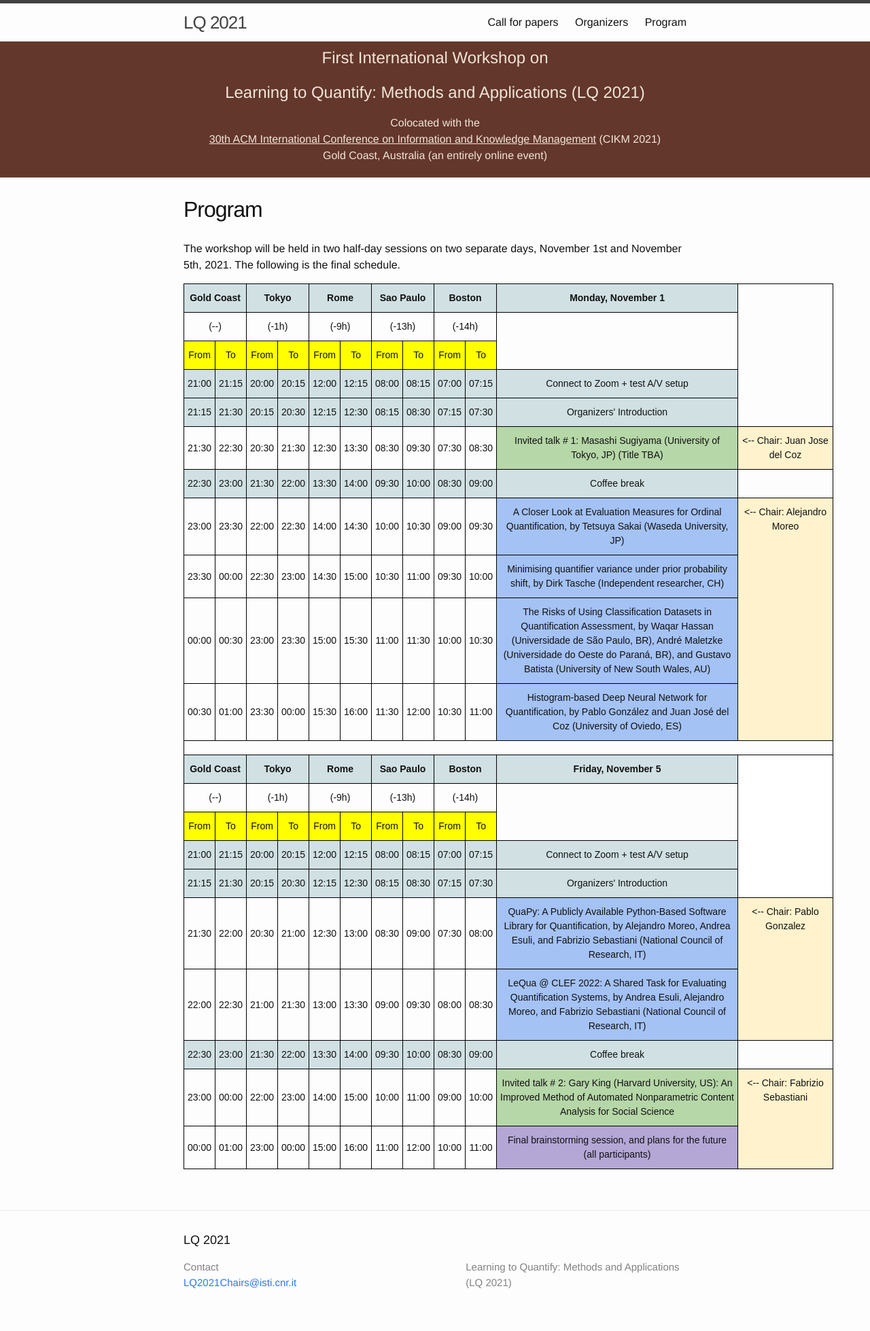
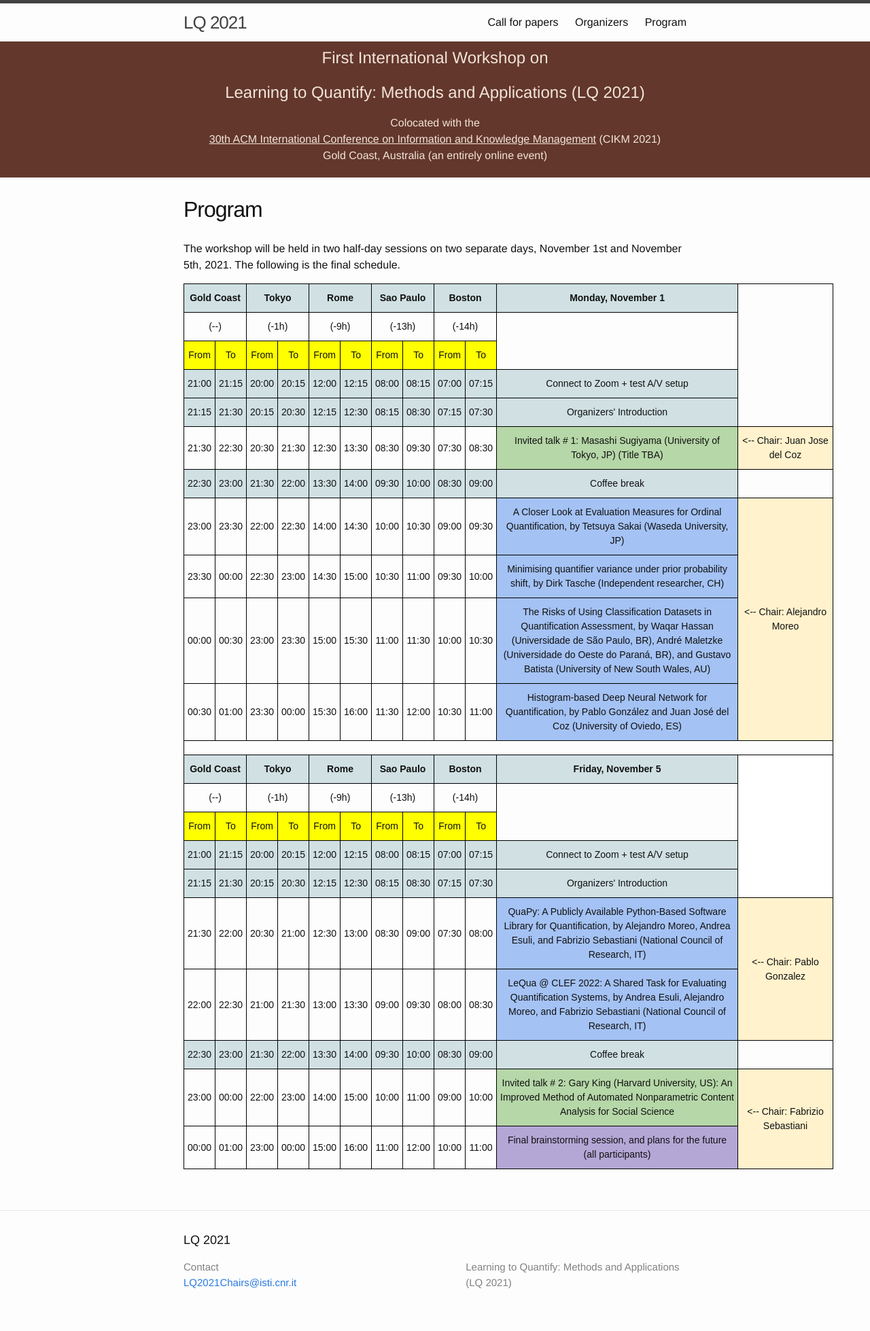
Before and after one commit to cikmlq2021/cikmlq2021.github.io, a Jekyll site: the page built from _pages/program.md, in a window 1280 px wide. Shown: the whole page at 68% size. Built offline with Jekyll 4.4.1, drawn with Linux system fonts in a browser that asks for light colours.

Commit message:
minor corrections

```diff
--- a/_pages/program.md
+++ b/_pages/program.md
@@ -15,7 +15,6 @@ The workshop will be held in two half-day sessions on two separate days, Novembe
   font-weight:normal;overflow:hidden;padding:10px 5px;word-break:normal;}
 .tg .tg-cly1{text-align:left;vertical-align:middle}
 .tg .tg-zmc0{background-color:#D0E0E3;font-weight:bold;text-align:center;vertical-align:middle}
-.tg .tg-02pm{background-color:#FFF2CC;text-align:center;vertical-align:top}
 .tg .tg-za92{background-color:#FFF2CC;text-align:center;vertical-align:middle}
 .tg .tg-w80k{background-color:#B4A7D6;text-align:center;vertical-align:middle}
 .tg .tg-nrix{text-align:center;vertical-align:middle}
@@ -138,7 +137,7 @@ The workshop will be held in two half-day sessions on two separate days, Novembe
     <td class="tg-nrix"><span style="font-weight:normal">09:00</span></td>
     <td class="tg-nrix"><span style="font-weight:normal">09:30</span></td>
     <td class="tg-duty"><span style="font-weight:normal;background-color:#A4C2F4">A Closer Look at Evaluation Measures for Ordinal Quantification, by Tetsuya Sakai (Waseda University, JP)</span></td>
-    <td class="tg-02pm" rowspan="4">&lt;-- Chair: Alejandro Moreo</td>
+    <td class="tg-za92" rowspan="4">&lt;-- Chair: Alejandro Moreo</td>
   </tr>
   <tr>
     <td class="tg-nrix"><span style="font-weight:normal">23:30</span></td>
@@ -253,7 +252,7 @@ The workshop will be held in two half-day sessions on two separate days, Novembe
     <td class="tg-nrix"><span style="font-weight:normal">07:30</span></td>
     <td class="tg-nrix"><span style="font-weight:normal">08:00</span></td>
     <td class="tg-duty"><span style="font-weight:normal;background-color:#A4C2F4">QuaPy: A Publicly Available Python-Based Software Library for Quantification, by Alejandro Moreo, Andrea Esuli, and Fabrizio Sebastiani (National Council of Research, IT)</span></td>
-    <td class="tg-02pm" rowspan="2">&lt;-- Chair: Pablo Gonzalez</td>
+    <td class="tg-za92" rowspan="2">&lt;-- Chair: Pablo Gonzalez</td>
   </tr>
   <tr>
     <td class="tg-nrix"><span style="font-weight:normal">22:00</span></td>
@@ -294,7 +293,7 @@ The workshop will be held in two half-day sessions on two separate days, Novembe
     <td class="tg-nrix"><span style="font-weight:normal">09:00</span></td>
     <td class="tg-nrix"><span style="font-weight:normal">10:00</span></td>
     <td class="tg-pju0"><span style="font-weight:normal;background-color:#B6D7A8">Invited talk # 2: Gary King (Harvard University, US): An Improved Method of Automated Nonparametric Content Analysis for Social Science</span></td>
-    <td class="tg-02pm" rowspan="2">&lt;-- Chair: Fabrizio Sebastiani</td>
+    <td class="tg-za92" rowspan="2">&lt;-- Chair: Fabrizio Sebastiani</td>
   </tr>
   <tr>
     <td class="tg-nrix"><span style="font-weight:normal">00:00</span></td>
```
